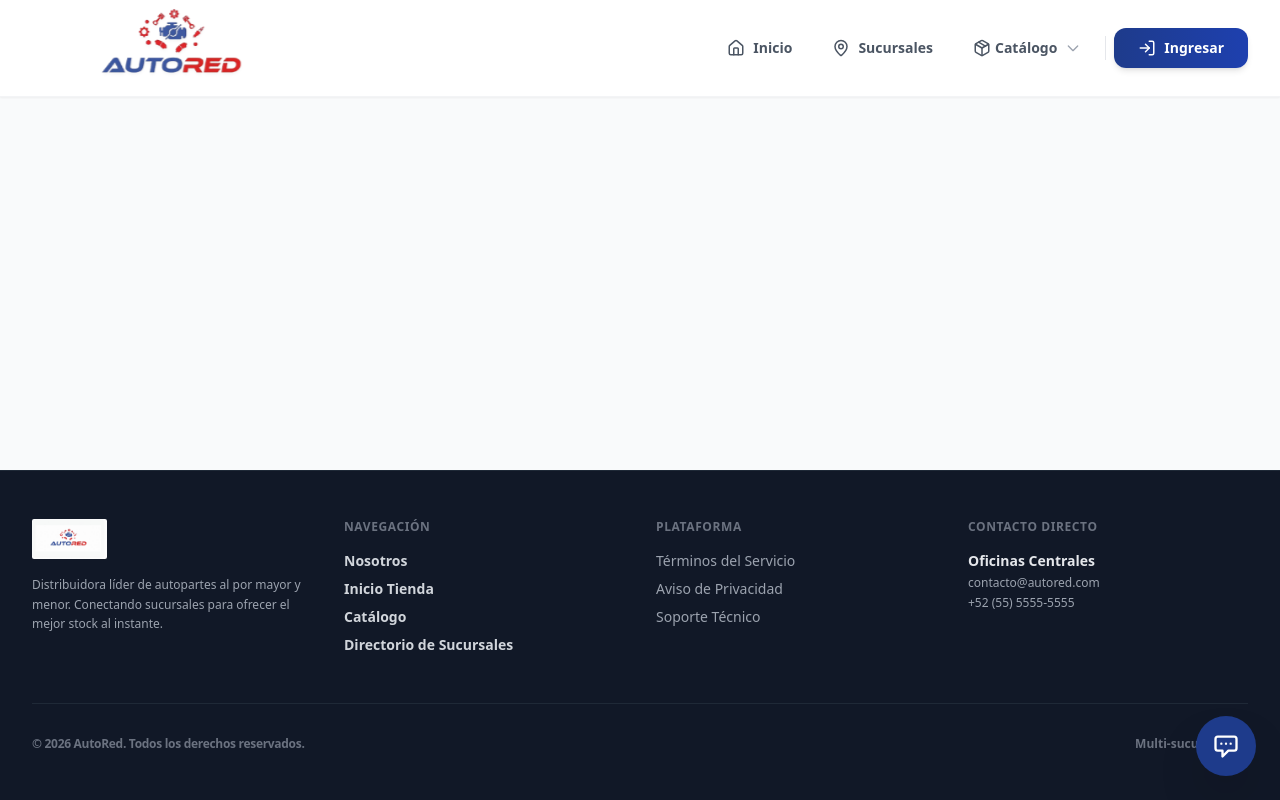
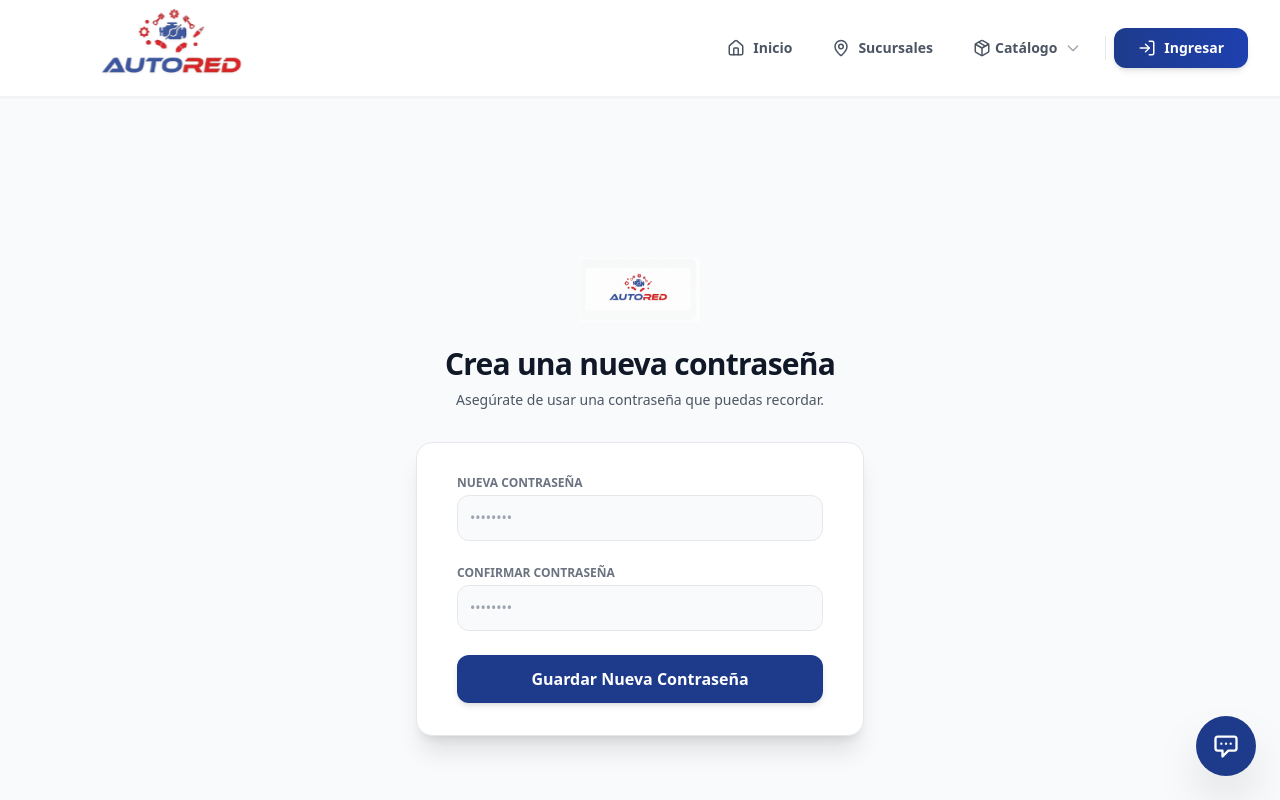
Before and after one commit to Franco-UTN-web/autored, a React (Vite) app: page /actualizar-password in a window 1280 px wide. Shown: the top 800 px of the page. Built offline with nearby package versions, Linux system fonts and the light colour scheme; sample sign-in values are in the browser's storage.

Commit message:
Cambiar_Contrasenia

```diff
--- a/src/App.jsx
+++ b/src/App.jsx
@@ -14,7 +14,7 @@ import ProductDetail from './pages/ProductDetail';
 import StoreProfile from './pages/StoreProfile';
 import RegistroNegocio from './pages/RegistroNegocio';
 import DirectorioSucursales from './pages/DirectorioSucursales';
-
+import UpdatePassword from './pages/UpdatePassword';
 
 import CustomerDashboard from './pages/dashboards/customer/CustomerDashboard';
 import StoreDashboard from './pages/dashboards/store/StoreDashboard';
@@ -28,18 +28,27 @@ function App() {
   // ==========================================
   // ATRAPADOR DE SESIÓN DE GOOGLE (Mejorado Anti-Suspendidos)
   // ==========================================
-  useEffect(() => {
+useEffect(() => {
     const hash = window.location.hash;
 
-    // Si la URL trae un token de Google...
     if (hash && hash.includes("access_token")) {
       const params = new URLSearchParams(hash.substring(1));
       const accessToken = params.get("access_token");
+      const type = params.get("type"); // 🔥 DETECTAMOS EL TIPO DE ENLACE
 
+      // 1. SI ES UN ENLACE DE RECUPERAR CONTRASEÑA
+      if (type === "recovery") {
+        // Guardamos el token temporalmente solo para actualizar la contraseña
+        localStorage.setItem('recovery_token', accessToken);
+        window.history.replaceState(null, null, '/actualizar-password');
+        window.location.reload();
+        return; // ⛔ Detenemos aquí, NO iniciamos sesión
+      }
+
+      // 2. SI ES UN INICIO DE SESIÓN CON GOOGLE NORMAL
       const SUPABASE_ANON_KEY = import.meta.env.VITE_SUPABASE_ANON_KEY;
       const SUPABASE_USER_URL = 'https://rdhntqsabwcbulnapfcg.supabase.co/auth/v1/user';
 
-      // Vamos a buscar los datos del usuario en Supabase
       fetch(SUPABASE_USER_URL, {
         headers: {
           'apikey': SUPABASE_ANON_KEY,
@@ -47,14 +56,10 @@ function App() {
         }
       })
       .then(res => res.json())
-      .then(async (user) => { // 🔥 IMPORTANTE: Agregamos 'async' aquí
-
-        if (!user.user_metadata) {
-          user.user_metadata = {};
-        }
+      .then(async (user) => {
+        if (!user.user_metadata) user.user_metadata = {};
 
         try {
-          // 🛡️ 1. LE PREGUNTAMOS A SPRING BOOT ANTES DE DEJARLO ENTRAR
           const syncResponse = await fetch('https://backautored-production.up.railway.app/api/login/sync', {
             method: 'POST',
             headers: { 'Content-Type': 'application/json' },
@@ -67,34 +72,27 @@ function App() {
 
           if (syncResponse.ok) {
             const syncData = await syncResponse.json();
-
-            // 🚨 2. VERIFICACIÓN DE SUSPENSIÓN
             if (syncData.activo === 'false' || syncData.activo === false) {
-              alert('Acceso denegado: Tu cuenta ha sido suspendida por un administrador.');
+              alert('Acceso denegado: Tu cuenta ha sido suspendida.');
               window.history.replaceState(null, null, window.location.pathname);
-              window.location.href = '/login'; // Lo regresamos al inicio
-              return; // ⛔ Detenemos la ejecución, NO SE GUARDA LA SESIÓN
+              window.location.href = '/login';
+              return;
             }
-
-            // 3. Si no está suspendido, forzamos el rol que dijo Java
             user.user_metadata.role = syncData.rol || 'comprador';
             user.user_metadata.nombre = syncData.nombre;
           }
 
-          // 4. Ahora sí, guardamos todo correcto en memoria
           localStorage.setItem('session_token', accessToken);
           localStorage.setItem('user_data', JSON.stringify(user));
 
-          // Limpiamos la URL dejándola exactamente en /inicio y recargamos
           window.history.replaceState(null, null, window.location.pathname);
           window.location.reload();
 
         } catch (err) {
           console.error("Error verificando estado en Java:", err);
         }
-
       })
-      .catch(err => console.error("Error verificando cuenta de Google:", err));
+      .catch(err => console.error("Error verificando cuenta:", err));
     }
   }, []);
   // ==========================================
@@ -116,6 +114,7 @@ function App() {
             <Route path="/tienda/:id" element={<StoreProfile />} />
             <Route path="/registro-negocio" element={<RegistroNegocio />} />
             <Route path="/directorio" element={<DirectorioSucursales />} />
+            <Route path="/actualizar-password" element={<UpdatePassword />} />
 
 
             <Route path="/dashboard/customer" element={
--- /dev/null
+++ b/src/pages/UpdatePassword.jsx
@@ -0,0 +1,121 @@
+import { useState, useEffect } from 'react';
+import { useNavigate } from 'react-router-dom';
+
+export default function UpdatePassword() {
+  const [password, setPassword] = useState('');
+  const [confirmPassword, setConfirmPassword] = useState('');
+  const [error, setError] = useState('');
+  const [loading, setLoading] = useState(false);
+  const navigate = useNavigate();
+
+  useEffect(() => {
+    // Si alguien entra aquí sin un token de recuperación, lo rebotamos al login
+    const token = localStorage.getItem('recovery_token');
+    if (!token) {
+      navigate('/login');
+    }
+  }, [navigate]);
+
+  const handleSubmit = async (e) => {
+    e.preventDefault();
+    setError('');
+
+    if (password.length < 6) {
+      setError('La contraseña debe tener al menos 6 caracteres.');
+      return;
+    }
+    if (password !== confirmPassword) {
+      setError('Las contraseñas no coinciden.');
+      return;
+    }
+
+    setLoading(true);
+    const token = localStorage.getItem('recovery_token');
+    const SUPABASE_ANON_KEY = import.meta.env.VITE_SUPABASE_ANON_KEY;
+
+    try {
+      // Le enviamos la nueva contraseña a Supabase usando el token de recuperación
+      const response = await fetch('https://rdhntqsabwcbulnapfcg.supabase.co/auth/v1/user', {
+        method: 'PUT',
+        headers: {
+          'Content-Type': 'application/json',
+          'apikey': SUPABASE_ANON_KEY,
+          'Authorization': `Bearer ${token}`
+        },
+        body: JSON.stringify({ password: password })
+      });
+
+      if (!response.ok) {
+        throw new Error('El enlace de recuperación ha expirado o no es válido.');
+      }
+
+      // Si todo sale bien, limpiamos la basura temporal y lo mandamos a iniciar sesión
+      localStorage.removeItem('recovery_token');
+      alert('¡Contraseña actualizada con éxito! Ya puedes iniciar sesión.');
+      navigate('/login');
+
+    } catch (err) {
+      setError(err.message);
+    } finally {
+      setLoading(false);
+    }
+  };
+
+  return (
+    <div className="min-h-screen bg-gray-50 flex flex-col justify-center py-12 sm:px-6 lg:px-8 font-sans">
+      <div className="sm:mx-auto sm:w-full sm:max-w-md">
+        <img src="/logo.jpeg" alt="AutoRed" className="mx-auto h-16 object-contain mb-6" />
+        <h2 className="text-center text-3xl font-black text-gray-900 tracking-tight">
+          Crea una nueva contraseña
+        </h2>
+        <p className="mt-2 text-center text-sm text-gray-600 font-medium">
+          Asegúrate de usar una contraseña que puedas recordar.
+        </p>
+      </div>
+
+      <div className="mt-8 sm:mx-auto sm:w-full sm:max-w-md">
+        <div className="bg-white py-8 px-4 shadow-xl border border-gray-200 sm:rounded-2xl sm:px-10">
+          <form className="space-y-6" onSubmit={handleSubmit}>
+            <div>
+              <label className="block text-xs font-black uppercase text-gray-500 mb-1">Nueva Contraseña</label>
+              <input
+                type="password"
+                required
+                value={password}
+                onChange={(e) => setPassword(e.target.value)}
+                className="w-full bg-gray-50 border border-gray-200 rounded-xl p-3 text-sm focus:ring-2 focus:ring-autoblue"
+                placeholder="••••••••"
+              />
+            </div>
+
+            <div>
+              <label className="block text-xs font-black uppercase text-gray-500 mb-1">Confirmar Contraseña</label>
+              <input
+                type="password"
+                required
+                value={confirmPassword}
+                onChange={(e) => setConfirmPassword(e.target.value)}
+                className="w-full bg-gray-50 border border-gray-200 rounded-xl p-3 text-sm focus:ring-2 focus:ring-autoblue"
+                placeholder="••••••••"
+              />
+            </div>
+
+            {error && (
+              <div className="p-3 bg-red-50 border border-red-200 text-red-600 rounded-lg text-xs font-bold text-center">
+                {error}
+              </div>
+            )}
+
+            <button
+              type="submit"
+              disabled={loading}
+              className="w-full bg-autoblue hover:bg-blue-900 text-white font-bold py-3 rounded-xl transition-colors shadow-md disabled:opacity-50"
+            >
+              {loading ? 'Actualizando...' : 'Guardar Nueva Contraseña'}
+            </button>
+          </form>
+        </div>
+      </div>
+    </div>
+  );
+}
```
